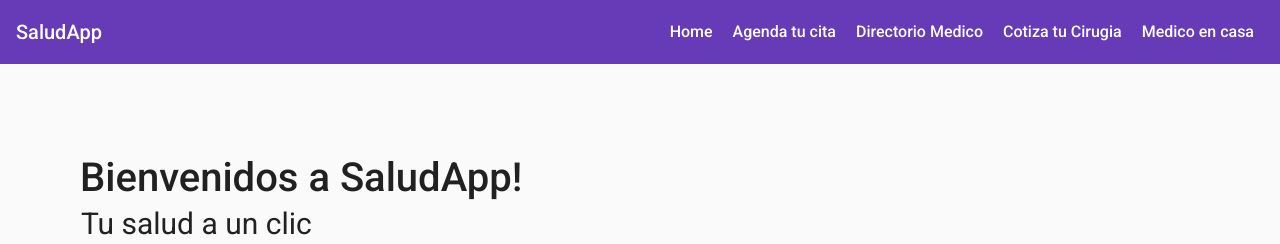
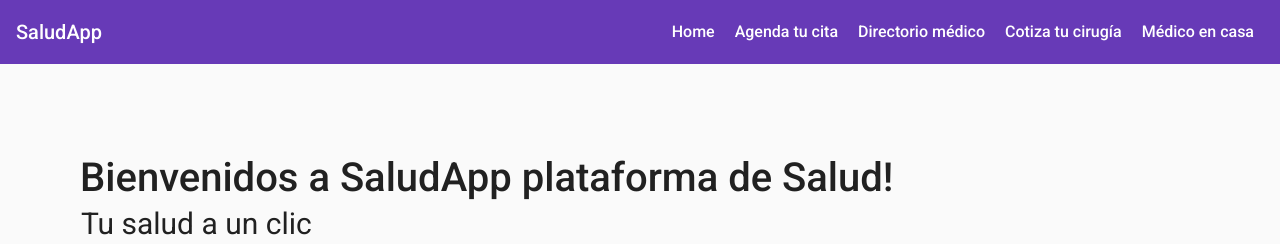
Before and after one commit to cbayonao/saludapp, an Angular app: page / in a window 1280 px wide. Shown: the top 244 px of the page. Built offline with nearby package versions, Linux system fonts and the light colour scheme; no server answers.

Commit message:
[Fix] Ortografia

```diff
--- a/src/app/components/appComponents/buttons-dir-medico/buttons-dir-medico.component.ts
+++ b/src/app/components/appComponents/buttons-dir-medico/buttons-dir-medico.component.ts
@@ -9,7 +9,7 @@ export class ButtonsDirMedicoComponent implements OnInit {
   public options: [string, string];
 
   constructor() {
-    this.options = ['Agenda tu cita', 'Cotiza Cirugia'];
+    this.options = ['Agenda tu cita', 'Cotiza cirugía'];
   }
 
   ngOnInit(): void {}
--- a/src/app/components/appComponents/card-left/card-left.component.ts
+++ b/src/app/components/appComponents/card-left/card-left.component.ts
@@ -16,7 +16,7 @@ export class CardLeftComponent implements OnInit {
   public urlImg2: string;
 
   constructor() {
-    this.titulo1 = 'CotizaCirugia';
+    this.titulo1 = 'Cotiza tu cirugía';
     this.detalle1 =
       'Phasellus et sapien egestas, hendrerit odio ut, aliquam eros. Aenean felis nibh, venenatis vitae pellentesque at, commodo id purus. Mauris a felis eget sapien euismod placerat. In tempor iaculis diam vel vulputate. Donec ultricies tincidunt urna, in placerat lectus porttitor et. Nulla et pulvinar diam.';
     this.nameBut1 = 'Cotizar';
--- a/src/app/components/appComponents/card-medico/card-medico.component.ts
+++ b/src/app/components/appComponents/card-medico/card-medico.component.ts
@@ -13,7 +13,7 @@ export class CardMedicoComponent implements OnInit {
 
   constructor() {
     this.nombreMedico = 'Maria Paez';
-    this.especialidades = ['Pediatra', ' Cirugia Pediatra'];
+    this.especialidades = ['Pediatra', ' Cirugía pediatra'];
     this.sede = 'Sede A';
     this.bio =
       'Contrary to popular belief, Lorem Ipsum is not simply random text. It has roots in a piece of classical Latin literature from 45 BC, making it over 2000 years old. Richard McClintock, a Latin professor at Hampden-Sydney College in Virginia, looked up one of the more obscure Latin words, consectetur, from a Lorem Ipsum passage, and going through the cites of the word in classical literature, discovered the undoubtable source. Lorem Ipsum comes from sections 1.10.32 and 1.10.33 of "de Finibus Bonorum et Malorum" (The Extremes of Good and Evil) by Cicero, written in 45 BC. This book is a treatise on the theory of ethics, very popular during the Renaissance. The first line of Lorem Ipsum, "Lorem ipsum dolor sit amet..", comes from a line in section. The standard chunk of Lorem Ipsum used since the 1500s is reproduced below for those interested. Sections 1.10.32 and 1.10.33 from "de Finibus Bonorum et Malorum" by Cicero are also reproduced in their exact original form, accompanied by English versions from the 1914 translation by H. Rackham.';
--- a/src/app/components/appComponents/card-right/card-right.component.ts
+++ b/src/app/components/appComponents/card-right/card-right.component.ts
@@ -21,10 +21,10 @@ export class CardRightComponent implements OnInit {
       'Phasellus et sapien egestas, hendrerit odio ut, aliquam eros. Aenean felis nibh, venenatis vitae pellentesque at, commodo id purus. Mauris a felis eget sapien euismod placerat. In tempor iaculis diam vel vulputate. Donec ultricies tincidunt urna, in placerat lectus porttitor et. Nulla et pulvinar diam.';
     this.nameBut1 = 'Agendar';
     this.urlImg1 = 'https://source.unsplash.com/hIgeoQjS_iE/1600x900';
-    this.titulo2 = 'Directorio Medico';
+    this.titulo2 = 'Directorio de médicos';
     this.detalle2 =
       'Phasellus et sapien egestas, hendrerit odio ut, aliquam eros. Aenean felis nibh, venenatis vitae pellentesque at, commodo id purus. Mauris a felis eget sapien euismod placerat. In tempor iaculis diam vel vulputate. Donec ultricies tincidunt urna, in placerat lectus porttitor et. Nulla et pulvinar diam.';
-    this.nameBut2 = 'Buscar medico';
+    this.nameBut2 = 'Buscar médico';
     this.urlImg2 = 'https://source.unsplash.com/afW1hht0NSs/1600x900';
   }
 
--- a/src/app/components/appComponents/form-antecedentes-medicos/form-antecedentes-medicos.component.ts
+++ b/src/app/components/appComponents/form-antecedentes-medicos/form-antecedentes-medicos.component.ts
@@ -12,7 +12,7 @@ export class FormAntecedentesMedicosComponent implements OnInit {
 
   constructor() {
     this.titulo =
-      'Ingresa tus antecedentes medicos, medicamentos actuales y otras consideraciones.';
+      'Ingresa tus antecedentes médicos, medicamentos actuales y otras consideraciones.';
     this.id = 'antecedentes';
     this.plaHolder = 'Ingresa los detalles de tu salud';
   }
--- a/src/app/components/appComponents/form-data-user/form-data-user.component.html
+++ b/src/app/components/appComponents/form-data-user/form-data-user.component.html
@@ -1,5 +1,5 @@
 <div class="containerGen">
-  <h2 class="title">Ingresa Tus datos personales</h2>
+  <h2 class="title">Ingresa tus datos personales</h2>
   <mat-card>
     <div class="containerDataUser">
       <mat-form-field appearance="fill" class="full-width">
@@ -19,10 +19,10 @@
         </mat-select>
       </mat-form-field>
       <mat-form-field appearance="fill" class="full-width">
-        <mat-label>Numero de identificacion</mat-label>
+        <mat-label>Numero de identificación</mat-label>
         <input
           matInput
-          placeholder="Ingresa tu Numero de identificacion"
+          placeholder="Ingresa tu número de identificación"
           value=""
         />
       </mat-form-field>
--- a/src/app/components/appComponents/form-historia-clinica/form-historia-clinica.component.ts
+++ b/src/app/components/appComponents/form-historia-clinica/form-historia-clinica.component.ts
@@ -11,9 +11,9 @@ export class FormHistoriaClinicaComponent implements OnInit {
   public placeHol: string;
 
   constructor() {
-    this.titulo = 'Adjunta tu historia clinica';
+    this.titulo = 'Adjunta tu historia clínica';
     this.id = 'historia-clinica';
-    this.placeHol = 'Historia Clinica';
+    this.placeHol = 'Historia clínica';
   }
 
   ngOnInit(): void {}
--- a/src/app/components/appComponents/form-tipo-cirugia/form-tipo-cirugia.component.ts
+++ b/src/app/components/appComponents/form-tipo-cirugia/form-tipo-cirugia.component.ts
@@ -12,14 +12,14 @@ interface Option {
 })
 export class FormTipoCirugiaComponent implements OnInit {
   options: Option[] = [
-    { value: 'tipo-1', viewValue: 'Cirugia plastica' },
-    { value: 'tipo-2', viewValue: 'Cirugia pediatrica' },
-    { value: 'tipo-3', viewValue: 'Cirugia Maxilofacial' },
+    { value: 'tipo-1', viewValue: 'Cirugía plastica' },
+    { value: 'tipo-2', viewValue: 'Cirugía pediatrica' },
+    { value: 'tipo-3', viewValue: 'Cirugía Maxilofacial' },
   ];
   public titulo: string;
 
   constructor() {
-    this.titulo = 'Escoge el tipo de cirugia que quieres cotizar';
+    this.titulo = 'Escoge el tipo de cirugía que quieres cotizar';
   }
 
   ngOnInit(): void {}
--- a/src/app/components/appComponents/main-footer/main-footer.component.ts
+++ b/src/app/components/appComponents/main-footer/main-footer.component.ts
@@ -9,7 +9,7 @@ export class MainFooterComponent implements OnInit {
   public myFooter: string;
 
   constructor() {
-    this.myFooter = '© SaludApp Todos los derechos reservados';
+    this.myFooter = 'Copyright © SaludApp 2020';
   }
 
   ngOnInit(): void {}
--- a/src/app/components/directorio-medico/directorio-medico.component.ts
+++ b/src/app/components/directorio-medico/directorio-medico.component.ts
@@ -9,7 +9,7 @@ export class DirectorioMedicoComponent implements OnInit {
   public titulo: string;
 
   constructor() {
-    this.titulo = 'Directorio Medico';
+    this.titulo = 'Directorio Médico';
   }
 
   ngOnInit(): void {}
--- a/src/app/components/home/home.component.ts
+++ b/src/app/components/home/home.component.ts
@@ -10,7 +10,7 @@ export class HomeComponent implements OnInit {
   public message: string;
 
   constructor() {
-    this.saludo = 'Bienvenidos a SaludApp!';
+    this.saludo = 'Bienvenidos a SaludApp plataforma de Salud!';
     this.message = 'Tu salud a un clic';
   }
 
--- a/src/app/main-nav/main-nav.component.html
+++ b/src/app/main-nav/main-nav.component.html
@@ -26,13 +26,13 @@
         mat-list-item
         [routerLink]="['/directoriomedico']"
         routerLinkActive="router-link-active"
-        >Directorio Medico</a
+        >Directorio médico</a
       >
       <a
         mat-list-item
         [routerLink]="['/cotizacirugia']"
         routerLinkActive="router-link-active"
-        >Cotiza tu Cirugia</a
+        >Cotiza tu cirugía</a
       >
       <a
         mat-list-item
@@ -71,19 +71,19 @@
         mat-list-item
         [routerLink]="['/directoriomedico']"
         routerLinkActive="router-link-active"
-        >Directorio Medico</a
+        >Directorio médico</a
       >
       <a
         mat-list-item
         [routerLink]="['/cotizacirugia']"
         routerLinkActive="router-link-active"
-        >Cotiza tu Cirugia</a
+        >Cotiza tu cirugía</a
       >
       <a
         mat-list-item
         [routerLink]="['/medicoencasa']"
         routerLinkActive="router-link-active"
-        >Medico en casa</a
+        >Médico en casa</a
       >
     </mat-toolbar>
     <ng-content></ng-content>
```
